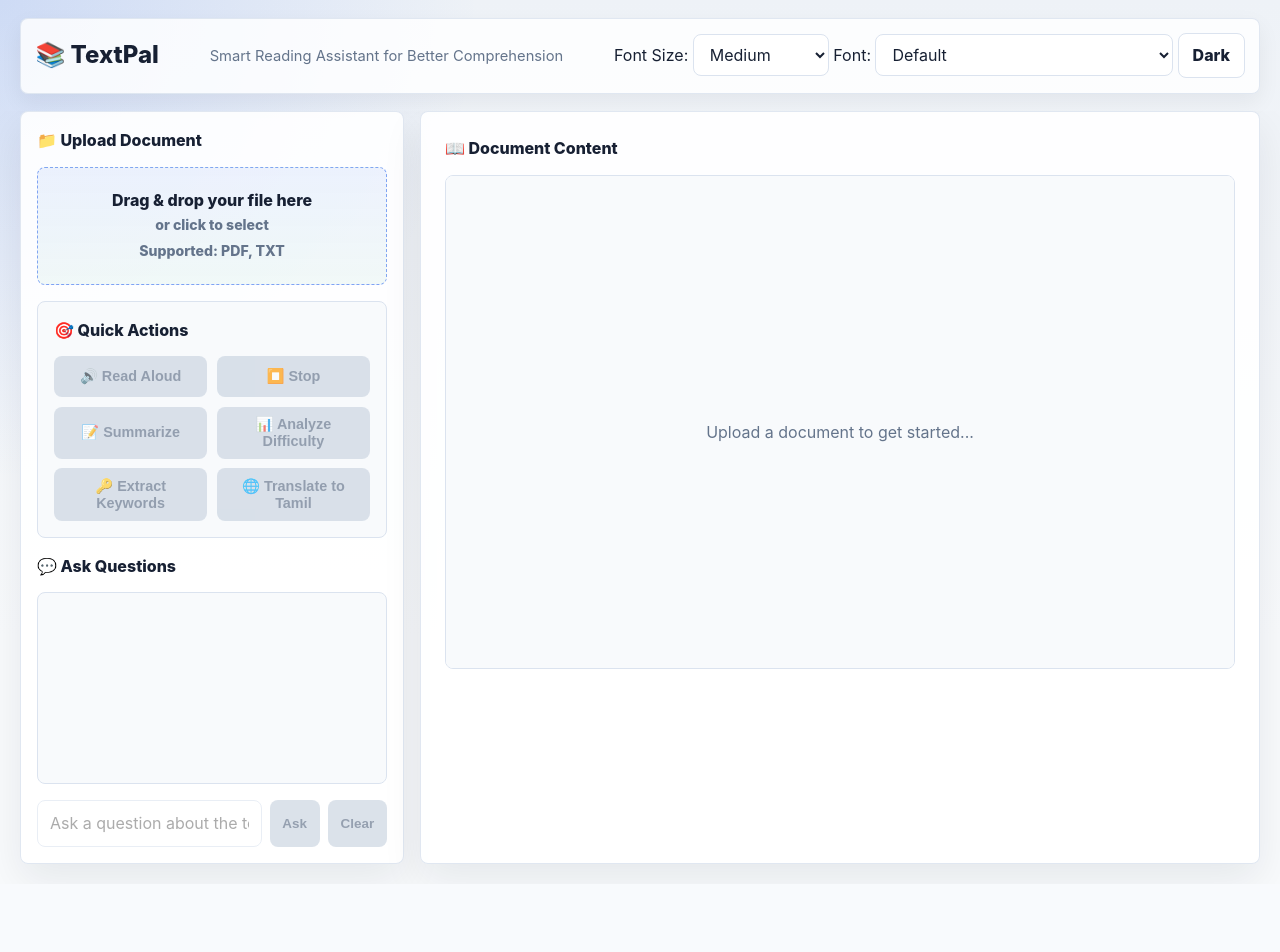
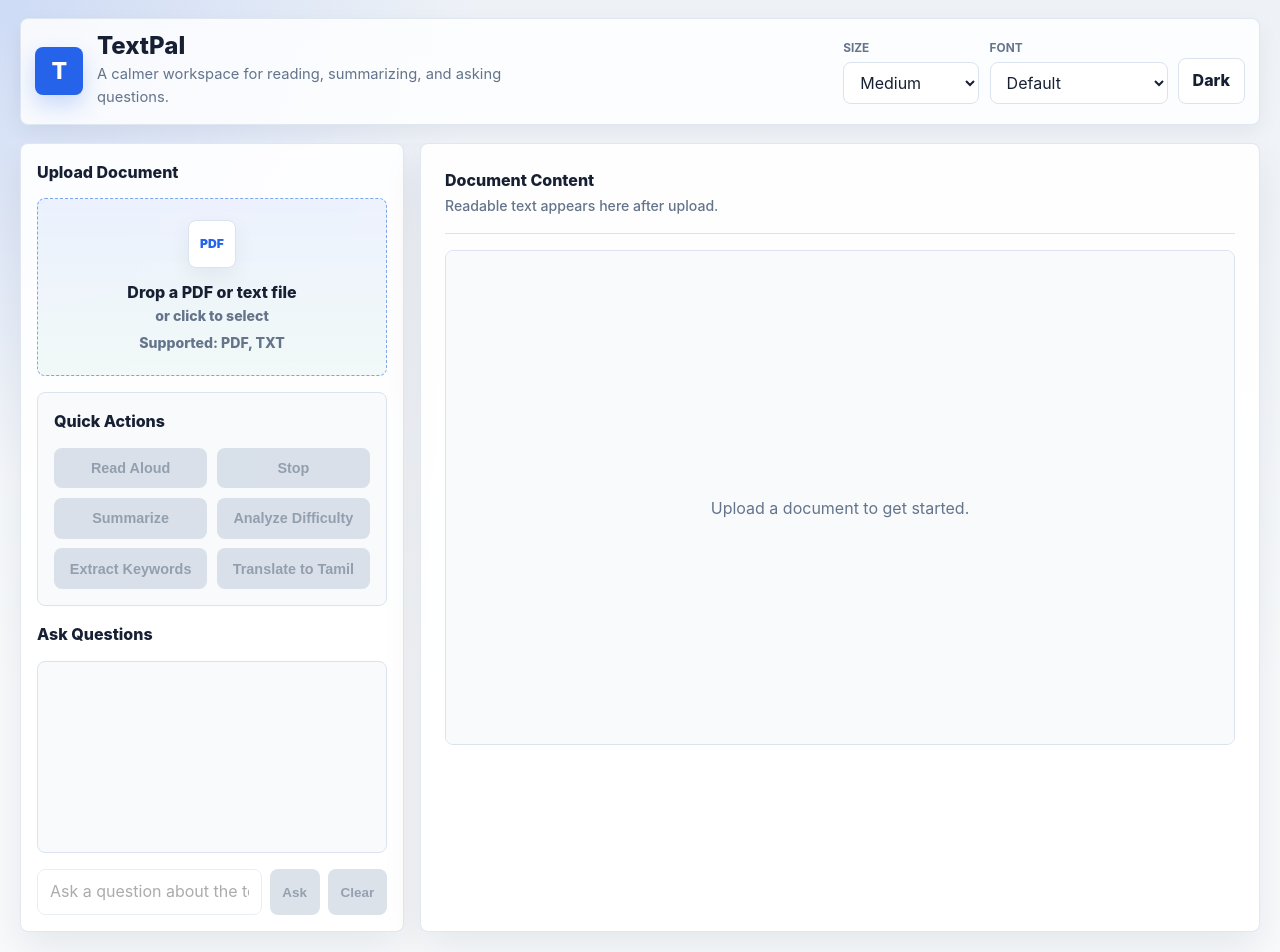
Before and after one commit to aakarshanarajesh/textpal-smart-reading-assistant, a Flask app: page / in a window 1280 px wide. Before the commit the page ends 872 px from the top, so only its background shows below. Run offline with Flask 3, Linux system fonts and the light colour scheme.

Commit message:
Fix loading state and Flask template UI

```diff
--- a/static/js/main.js
+++ b/static/js/main.js
@@ -13,6 +13,7 @@ let speechSynthesis = window.speechSynthesis;
 const API_BASE = window.location.hostname === 'localhost' || window.location.hostname === '127.0.0.1'
     ? 'http://localhost:5000/api'
     : '/api';
+const REQUEST_TIMEOUT_MS = 45000;
 
 // ============================================
 // DOM Elements
@@ -143,16 +144,10 @@ async function uploadFile(file) {
         const formData = new FormData();
         formData.append('file', file);
 
-        const response = await fetch(`${API_BASE}/upload`, {
+        const data = await fetchJson(`${API_BASE}/upload`, {
             method: 'POST',
             body: formData
         });
-
-        const data = await response.json();
-
-        if (!response.ok) {
-            throw new Error(data.error || 'Upload failed');
-        }
 
         // Store text
         currentText = data.text;
@@ -241,7 +236,7 @@ async function summarizeText() {
     analysisPanel.style.display = 'block';
 
     try {
-        const response = await fetch(`${API_BASE}/summarize`, {
+        const data = await fetchJson(`${API_BASE}/summarize`, {
             method: 'POST',
             headers: {
                 'Content-Type': 'application/json'
@@ -252,12 +247,6 @@ async function summarizeText() {
                 min_length: 50
             })
         });
-
-        const data = await response.json();
-
-        if (!response.ok) {
-            throw new Error(data.error || 'Summarization failed');
-        }
 
         // Display summary
         document.getElementById('summary-text').textContent = data.summary;
@@ -282,7 +271,7 @@ async function analyzeDifficulty() {
     analysisPanel.style.display = 'block';
 
     try {
-        const response = await fetch(`${API_BASE}/analyze-difficulty`, {
+        const data = await fetchJson(`${API_BASE}/analyze-difficulty`, {
             method: 'POST',
             headers: {
                 'Content-Type': 'application/json'
@@ -291,12 +280,6 @@ async function analyzeDifficulty() {
                 text: currentText
             })
         });
-
-        const data = await response.json();
-
-        if (!response.ok) {
-            throw new Error(data.error || 'Analysis failed');
-        }
 
         // Display difficulty analysis
         document.getElementById('difficulty-score').textContent = data.score;
@@ -323,7 +306,7 @@ async function extractKeywords() {
     analysisPanel.style.display = 'block';
 
     try {
-        const response = await fetch(`${API_BASE}/extract-keywords`, {
+        const data = await fetchJson(`${API_BASE}/extract-keywords`, {
             method: 'POST',
             headers: {
                 'Content-Type': 'application/json'
@@ -333,12 +316,6 @@ async function extractKeywords() {
                 num_keywords: 10
             })
         });
-
-        const data = await response.json();
-
-        if (!response.ok) {
-            throw new Error(data.error || 'Keyword extraction failed');
-        }
 
         // Display keywords
         const keywordsList = document.getElementById('keywords-list');
@@ -366,7 +343,7 @@ async function translateText() {
     analysisPanel.style.display = 'block';
 
     try {
-        const response = await fetch(`${API_BASE}/translate`, {
+        const data = await fetchJson(`${API_BASE}/translate`, {
             method: 'POST',
             headers: {
                 'Content-Type': 'application/json'
@@ -376,12 +353,6 @@ async function translateText() {
                 target_language: 'ta'  // Translate to Tamil
             })
         });
-
-        const data = await response.json();
-
-        if (!response.ok) {
-            throw new Error(data.error || 'Translation failed');
-        }
 
         // Display translation
         document.getElementById('translation-original').textContent = data.original_text;
@@ -421,7 +392,7 @@ async function askQuestion() {
     showLoading(true);
 
     try {
-        const response = await fetch(`${API_BASE}/ask-question`, {
+        const data = await fetchJson(`${API_BASE}/ask-question`, {
             method: 'POST',
             headers: {
                 'Content-Type': 'application/json'
@@ -430,12 +401,6 @@ async function askQuestion() {
                 question: question
             })
         });
-
-        const data = await response.json();
-
-        if (!response.ok) {
-            throw new Error(data.error || 'Question processing failed');
-        }
 
         // Add bot response to chat
         addChatMessage(data.answer, 'bot');
@@ -457,14 +422,12 @@ function addChatMessage(message, sender) {
 
 async function clearChat() {
     try {
-        const response = await fetch(`${API_BASE}/clear-chat`, {
+        await fetchJson(`${API_BASE}/clear-chat`, {
             method: 'POST'
         });
 
-        if (response.ok) {
-            chatOutput.innerHTML = '';
-            showToast('Chat history cleared', 'success');
-        }
+        chatOutput.innerHTML = '';
+        showToast('Chat history cleared', 'success');
     } catch (error) {
         console.error('Clear chat error:', error);
         showToast('Error clearing chat', 'error');
@@ -488,6 +451,38 @@ function enableButtons(enable) {
 
 function showLoading(show) {
     loadingSpinner.style.display = show ? 'flex' : 'none';
+}
+
+async function fetchJson(url, options = {}) {
+    const controller = new AbortController();
+    const timeoutId = window.setTimeout(() => controller.abort(), REQUEST_TIMEOUT_MS);
+
+    try {
+        const response = await fetch(url, {
+            ...options,
+            signal: controller.signal
+        });
+        const contentType = response.headers.get('content-type') || '';
+        const text = await response.text();
+        const data = contentType.includes('application/json') && text ? JSON.parse(text) : null;
+
+        if (!response.ok) {
+            throw new Error(data?.error || `Request failed with status ${response.status}`);
+        }
+
+        if (!data) {
+            throw new Error('Server returned an unexpected response. Please check the backend deployment.');
+        }
+
+        return data;
+    } catch (error) {
+        if (error.name === 'AbortError') {
+            throw new Error('The server is taking too long to respond. Please try again in a moment.');
+        }
+        throw error;
+    } finally {
+        window.clearTimeout(timeoutId);
+    }
 }
 
 function showToast(message, type = 'info') {
--- a/templates/index.html
+++ b/templates/index.html
@@ -8,41 +8,48 @@
 </head>
 <body>
     <div class="container">
-        <!-- Header -->
         <header class="header">
             <div class="header-content">
-                <h1 class="app-title">📚 TextPal</h1>
-                <p class="app-subtitle">Smart Reading Assistant for Better Comprehension</p>
-                <div class="font-size-controls">
-                    <label for="font-size-select">Font Size:</label>
+                <div class="brand-block">
+                    <div class="brand-mark">T</div>
+                    <div>
+                        <h1 class="app-title">TextPal</h1>
+                        <p class="app-subtitle">A calmer workspace for reading, summarizing, and asking questions.</p>
+                    </div>
+                </div>
+                <div class="reader-controls" aria-label="Reader controls">
+                    <div class="control-field">
+                        <label for="font-size-select">Size</label>
                         <select id="font-size-select" class="control-select">
                             <option value="small">Small</option>
                             <option value="medium" selected>Medium</option>
                             <option value="large">Large</option>
                             <option value="xlarge">Extra Large</option>
                         </select>
-                    <label for="font-family-select">Font:</label>
+                    </div>
+                    <div class="control-field">
+                        <label for="font-family-select">Font</label>
                         <select id="font-family-select" class="control-select">
                             <option value="default">Default</option>
-                        <option value="dyslexia">Dyslexia-Friendly (OpenDyslexic)</option>
+                            <option value="dyslexia">Dyslexia-Friendly</option>
                             <option value="serif">Serif</option>
                             <option value="sans">Sans-Serif</option>
                             <option value="monospace">Monospace</option>
                         </select>
-                    <button id="dark-mode-toggle" class="btn-icon" title="Toggle Dark Mode">🌙</button>
+                    </div>
+                    <button id="dark-mode-toggle" class="btn-icon" title="Toggle dark mode" aria-label="Toggle dark mode">Dark</button>
                 </div>
             </div>
         </header>
 
-        <!-- Main Content Area -->
         <main class="main-content">
-            <!-- Left Panel: File Upload & Controls -->
             <aside class="sidebar">
                 <section class="upload-section">
-                    <h2>📁 Upload Document</h2>
+                    <h2>Upload Document</h2>
                     <div class="file-upload-area" id="file-upload-area">
                         <input type="file" id="file-input" accept=".pdf,.txt" hidden>
-                        <p>Drag & drop your file here</p>
+                        <div class="upload-icon" aria-hidden="true">PDF</div>
+                        <p>Drop a PDF or text file</p>
                         <p class="upload-hint">or click to select</p>
                         <p class="upload-formats">Supported: PDF, TXT</p>
                     </div>
@@ -53,38 +60,24 @@
                     </div>
                 </section>
 
-                <!-- Action Buttons -->
                 <section class="controls-section">
-                    <h2>🎯 Quick Actions</h2>
+                    <h2>Quick Actions</h2>
                     <div class="button-group">
-                        <button id="speak-btn" class="btn btn-primary" disabled>
-                            🔊 Read Aloud
-                        </button>
-                        <button id="stop-speak-btn" class="btn btn-secondary" disabled>
-                            ⏹️ Stop
-                        </button>
+                        <button id="speak-btn" class="btn btn-primary" disabled>Read Aloud</button>
+                        <button id="stop-speak-btn" class="btn btn-secondary" disabled>Stop</button>
                     </div>
                     <div class="button-group">
-                        <button id="summarize-btn" class="btn btn-info" disabled>
-                            📝 Summarize
-                        </button>
-                        <button id="analyze-btn" class="btn btn-info" disabled>
-                            📊 Analyze Difficulty
-                        </button>
+                        <button id="summarize-btn" class="btn btn-info" disabled>Summarize</button>
+                        <button id="analyze-btn" class="btn btn-info" disabled>Analyze Difficulty</button>
                     </div>
                     <div class="button-group">
-                        <button id="keywords-btn" class="btn btn-info" disabled>
-                            🔑 Extract Keywords
-                        </button>
-                        <button id="translate-btn" class="btn btn-info" disabled>
-                            🌐 Translate to Tamil
-                        </button>
+                        <button id="keywords-btn" class="btn btn-info" disabled>Extract Keywords</button>
+                        <button id="translate-btn" class="btn btn-info" disabled>Translate to Tamil</button>
                     </div>
                 </section>
 
-                <!-- Chatbot Section -->
                 <section class="chatbot-section">
-                    <h2>💬 Ask Questions</h2>
+                    <h2>Ask Questions</h2>
                     <div class="chat-container">
                         <div id="chat-output" class="chat-output"></div>
                     </div>
@@ -96,20 +89,22 @@
                 </section>
             </aside>
 
-            <!-- Right Panel: Text Display -->
             <section class="content-area">
                 <div class="text-container">
-                    <h2>📖 Document Content</h2>
+                    <div class="content-heading">
+                        <div>
+                            <h2>Document Content</h2>
+                            <p>Readable text appears here after upload.</p>
+                        </div>
+                    </div>
                     <div id="text-display" class="text-display">
-                        <p class="placeholder">Upload a document to get started...</p>
+                        <p class="placeholder">Upload a document to get started.</p>
                     </div>
                 </div>
 
-                <!-- Analysis Results Panel -->
                 <div id="analysis-panel" class="analysis-panel" style="display: none;">
-                    <h3>📊 Analysis Results</h3>
+                    <h3>Analysis Results</h3>
 
-                    <!-- Difficulty Analysis -->
                     <div id="difficulty-result" class="result-section" style="display: none;">
                         <h4>Reading Difficulty</h4>
                         <div class="difficulty-box">
@@ -119,21 +114,18 @@
                         </div>
                     </div>
 
-                    <!-- Summary Result -->
                     <div id="summary-result" class="result-section" style="display: none;">
-                        <h4>📝 Summary</h4>
+                        <h4>Summary</h4>
                         <div id="summary-text" class="result-box"></div>
                     </div>
 
-                    <!-- Keywords Result -->
                     <div id="keywords-result" class="result-section" style="display: none;">
-                        <h4>🔑 Key Topics</h4>
+                        <h4>Key Topics</h4>
                         <div id="keywords-list" class="keywords-box"></div>
                     </div>
 
-                    <!-- Translation Result -->
                     <div id="translation-result" class="result-section" style="display: none;">
-                        <h4>🌐 Translation</h4>
+                        <h4>Translation</h4>
                         <p><strong>Original (English):</strong></p>
                         <div id="translation-original" class="result-box"></div>
                         <p><strong>Translated (Tamil):</strong></p>
@@ -143,17 +135,14 @@
             </section>
         </main>
 
-        <!-- Loading Spinner -->
         <div id="loading-spinner" class="loading-spinner" style="display: none;">
             <div class="spinner"></div>
             <p>Processing...</p>
         </div>
 
-        <!-- Toast Notifications -->
         <div id="toast-container" class="toast-container"></div>
     </div>
 
-    <!-- Scripts -->
     <script src="{{ url_for('static', filename='js/main.js') }}"></script>
 </body>
 </html>
```
Also changed, not shown: vercel/static/js/main.js (+42 -47 lines). Lines whose indentation alone changed are shown as unchanged.
